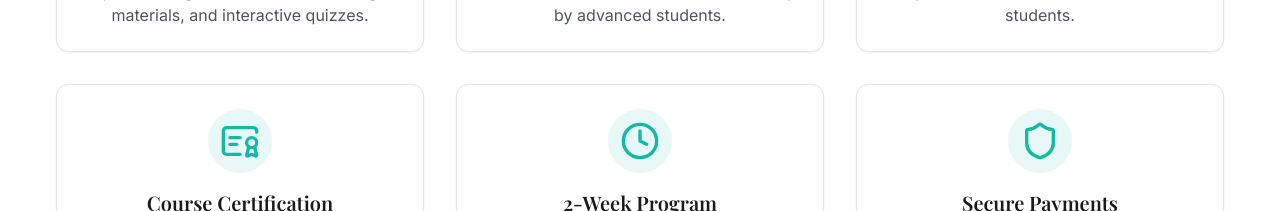
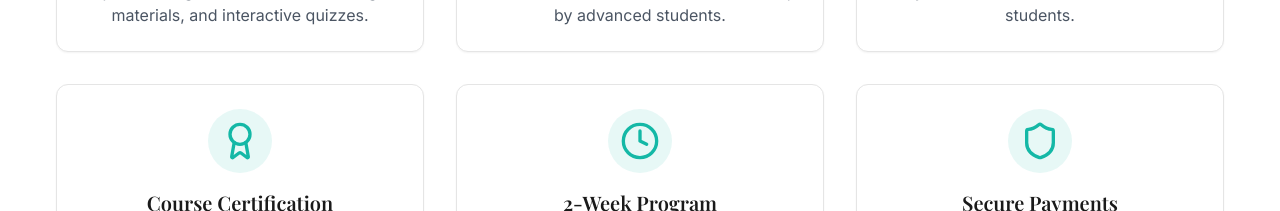
Before and after one commit to jhnnyjava/writeology-hub, a React (Vite) app: page / in a window 1280 px wide. Shown: the part 1480-1691 px from the top of the page. Built offline with nearby package versions, Linux system fonts and the light colour scheme.

Commit message:
Retry previous implementation

```diff
--- a/src/components/Features.tsx
+++ b/src/components/Features.tsx
@@ -1,6 +1,6 @@
 
 import React from "react";
-import { BookOpen, Users, Calendar, Certificate, Clock, Shield } from "lucide-react";
+import { BookOpen, Users, Calendar, Award, Clock, Shield } from "lucide-react";
 
 const features = [
   {
@@ -19,7 +19,7 @@ const features = [
     description: "Kickstart your learning journey with a one-time live orientation session where you'll meet instructors and fellow students."
   },
   {
-    icon: <Certificate className="h-10 w-10 text-primary" />,
+    icon: <Award className="h-10 w-10 text-primary" />,
     title: "Course Certification",
     description: "Receive a professional certificate upon course completion to showcase your newly acquired skills to potential employers."
   },
@@ -52,7 +52,7 @@ const Features = () => {
           {features.map((feature, index) => (
             <div
               key={index}
-              className="flex flex-col items-center text-center p-6 bg-white rounded-xl shadow-sm border border-neutral-200 hover:border-primary hover-lift transition-all"
+              className="flex flex-col items-center text-center p-6 bg-white rounded-xl shadow-sm border border-neutral-200 hover:border-primary hover:shadow-md transition-all"
             >
               <div className="bg-primary/10 p-3 rounded-full mb-4">
                 {feature.icon}
```
